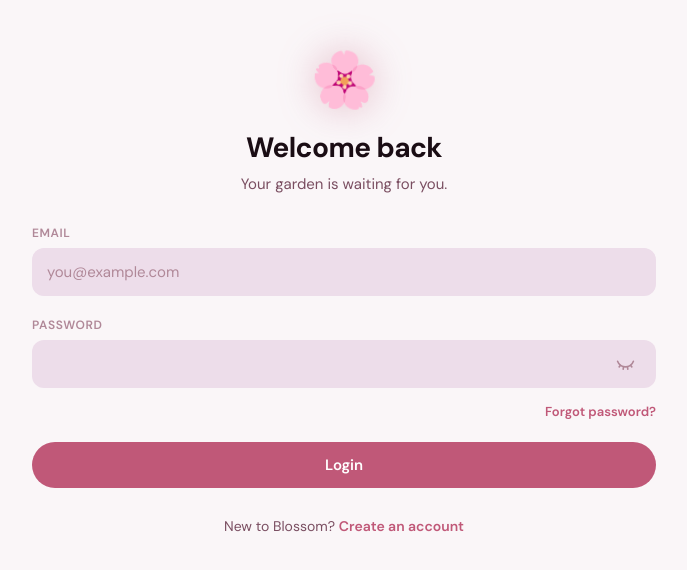
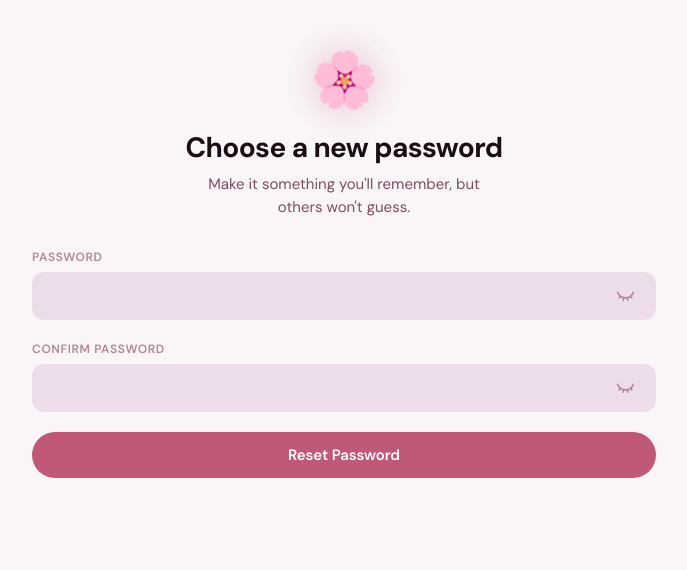
Before and after one commit to mirelalexy/blossom, a React (Vite) app in the folder frontend/: page /reset-password in a window 1280 px wide. Before the commit this address led to /login. Shown: the top 570 px of the page, without its empty margins (296-983 px from the left). Built offline with nearby package versions, Linux system fonts and the light colour scheme; no server answers.

Commit message:
feat(auth): add reset password page

```diff
--- a/frontend/src/App.jsx
+++ b/frontend/src/App.jsx
@@ -29,6 +29,7 @@ import ScrollToTop from "./components/utils/ScrollToTop"
 import Home from "./pages/Home"
 import Login from "./pages/Login"
 import ForgotPassword from "./pages/ForgotPassword"
+import ResetPassword from "./pages/ResetPassword"
 import Transactions from "./pages/Transactions"
 import Goals from "./pages/Goals"
 import Journey from "./pages/Journey"
@@ -164,6 +165,7 @@ function AppContent() {
         <Route path="login" element={<Login />} />
         <Route path="register" element={<Register />} />
         <Route path="forgot-password" element={<ForgotPassword />} />
+        <Route path="reset-password" element={<ResetPassword />} />
       </Routes>
     </>
   )
--- /dev/null
+++ b/frontend/src/pages/ResetPassword.jsx
@@ -0,0 +1,106 @@
+import { useState } from "react"
+import { useNavigate, useSearchParams, Link } from "react-router-dom"
+
+import Input from "../components/forms/Input"
+import Button from "../components/ui/Button"
+
+import "../styles/pages/Login.css"
+
+const API_URL = import.meta.env.VITE_API_URL
+
+function ResetPassword() {
+    const navigate = useNavigate()
+
+    const [searchParams] = useSearchParams()
+    const token = searchParams.get("token")
+
+    const [password, setPassword] = useState("")
+    const [confirmPassword, setConfirmPassword] = useState("")
+    const [error, setError] = useState("")
+    const [loading, setLoading] = useState(false)
+
+    async function handleSubmit(e) {
+        e.preventDefault()
+        setError("")
+
+        if (password !== confirmPassword) {
+            setError("Passwords must match.")
+            return
+        }
+
+        setLoading(true)
+
+        try {
+            const res = await fetch(`${API_URL}/api/auth/reset-password`, {
+                method: "POST",
+                headers: {
+                    "Content-Type": "application/json"
+                },
+                body: JSON.stringify({ token, password })
+            })
+
+            const data = await res.json()
+
+            if (!res.ok) {
+                setError(data.error || "Something went wrong.")
+                return
+            }
+
+            navigate("/login")
+        } catch (err) {
+            setError("Something went wrong. Please try again.")
+        } finally {
+            setLoading(false)
+        }
+    }
+
+    if (!token) {
+        <div className="page">
+            <div className="auth-intro">
+                <div className="auth-flower">🌸</div>
+                <h1 className="auth-title">Missing reset link</h1>
+                <p className="auth-subtitle">This page needs a valid reset link to work.</p>
+            </div>
+
+            <p className="auth-switch">
+                <Link to="/forgot-password" className="auth-link">Request a reset link</Link>
+            </p>
+        </div>
+    }
+
+    return (
+        <div className="page">
+            <div className="auth-intro">
+                <div className="auth-flower">🌸</div>
+                <h1 className="auth-title">Choose a new password</h1>
+                <p className="auth-subtitle">Make it something you'll remember, but others won't guess.</p>
+            </div>
+
+            <form onSubmit={handleSubmit} className="form">
+                <Input
+                    label="Password"
+                    type="password"
+                    value={password}
+                    onChange={(e) => setPassword(e.target.value)}
+                    required
+                />
+
+                <Input
+                    label="Confirm Password"
+                    type="password"
+                    value={confirmPassword}
+                    onChange={(e) => setConfirmPassword(e.target.value)}
+                    required
+                />
+
+                {error && <p className="error-text">{error}</p>}
+
+                <Button type="submit" disabled={loading}>
+                    {loading ? "Saving..." : "Reset Password"}
+                </Button>
+            </form>
+        </div>
+    )
+}
+
+export default ResetPassword
```
